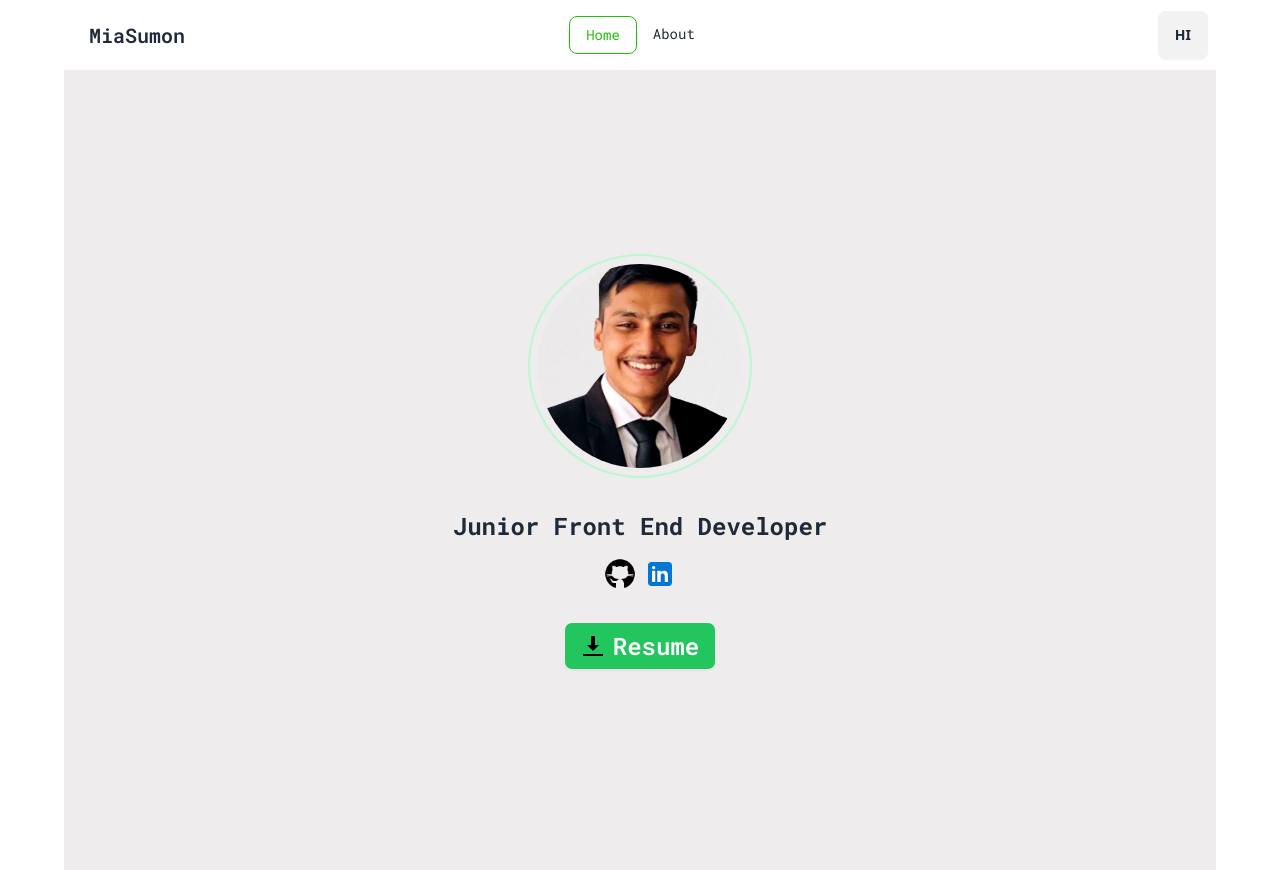
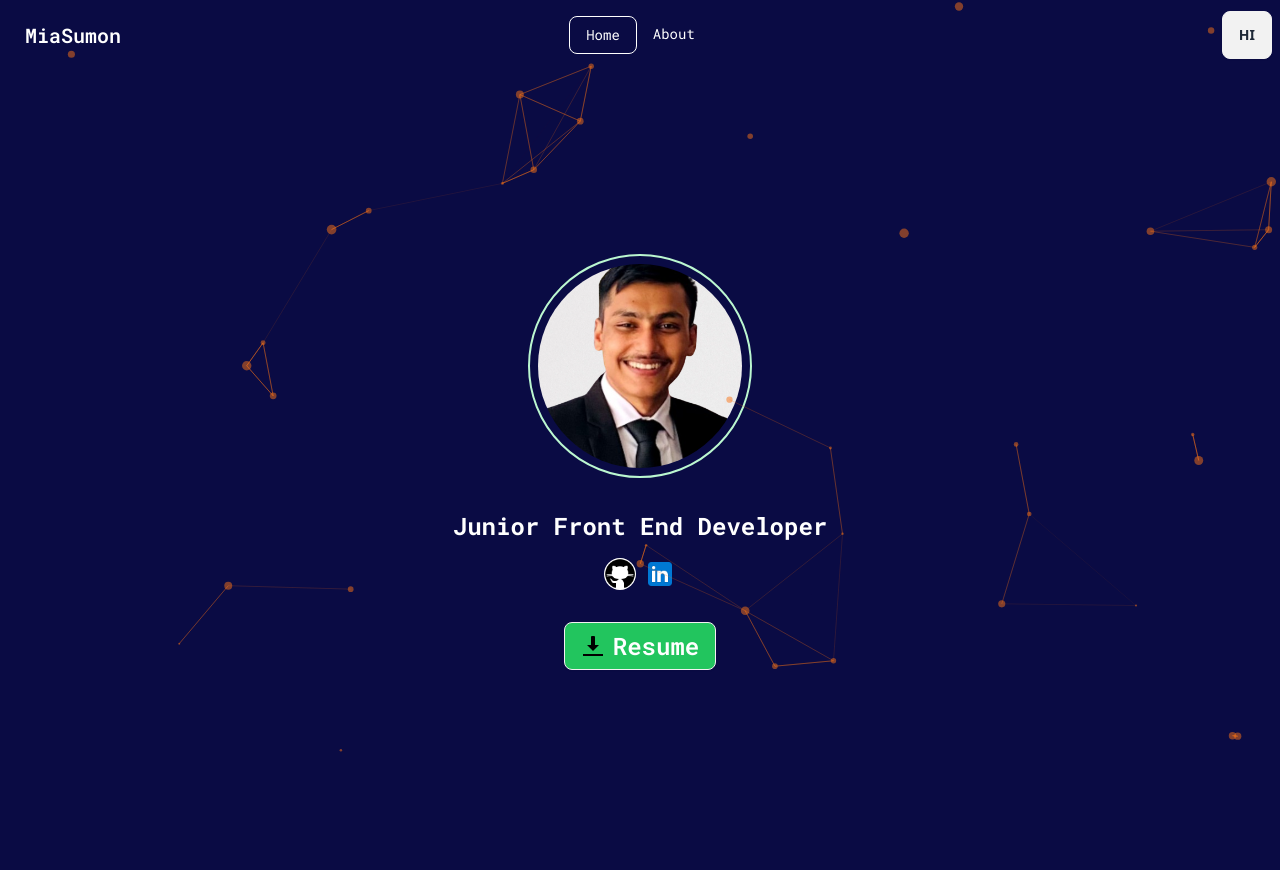
Before and after one commit to miasumon-ru/miasumon-portfolio, a React (Vite) app: page / in a window 1280 px wide. Built offline with nearby package versions, Linux system fonts and the light colour scheme.

Commit message:
added particles js in the background

```diff
--- a/package.json
+++ b/package.json
@@ -10,6 +10,9 @@
     "preview": "vite preview"
   },
   "dependencies": {
+    "@tsparticles/engine": "^3.4.0",
+    "@tsparticles/react": "^3.0.0",
+    "@tsparticles/slim": "^3.4.0",
     "localforage": "^1.10.0",
     "match-sorter": "^6.3.4",
     "react": "^18.3.1",
--- /dev/null
+++ b/src/components/ParticlesBg.jsx
@@ -0,0 +1,121 @@
+
+
+import { useEffect, useMemo, useState } from "react";
+import Particles, { initParticlesEngine } from "@tsparticles/react";
+// import { loadAll } from "@tsparticles/all"; // if you are going to use `loadAll`, install the "@tsparticles/all" package too.
+// import { loadFull } from "tsparticles"; // if you are going to use `loadFull`, install the "tsparticles" package too.
+import { loadSlim } from "@tsparticles/slim"; // if you are going to use `loadSlim`, install the "n" package too.
+
+// import { loadBasic } from "@tsparticles/basic"; // if you are going to use `loadBasic`, install the "@tsparticles/basic" package too.
+
+const ParticlesBg = () => {
+  const [init, setInit] = useState(false);
+
+  // this should be run only once per application lifetime
+  useEffect(() => {
+    initParticlesEngine(async (engine) => {
+      // you can initiate the tsParticles instance (engine) here, adding custom shapes or presets
+      // this loads the tsparticles package bundle, it's the easiest method for getting everything ready
+      // starting from v2 you can add only the features you need reducing the bundle size
+      //await loadAll(engine);
+      //await loadFull(engine);
+      await loadSlim(engine);
+      //await loadBasic(engine);
+    }).then(() => {
+      setInit(true);
+    });
+  }, []);
+
+  const particlesLoaded = (container) => {
+    console.log(container);
+  };
+
+  const options = useMemo(
+    () => ({
+      background: {
+        color: {
+          value: "",
+        },
+      },
+
+      fpsLimit: 120,
+      interactivity: {
+        events: {
+          onClick: {
+            enable: true,
+            mode: "push",
+          },
+          onHover: {
+            enable: true,
+            mode: "repulse",
+          },
+        },
+        modes: {
+          push: {
+            quantity: 4,
+          },
+          repulse: {
+            distance: 300,
+            duration: 0.9,
+          },
+        },
+      },
+
+
+      particles: {
+        color: {
+          value: '#f97316',
+        },
+        links: {
+          color: "#f97316",
+          distance: 150,
+          enable: true,
+          opacity: 0.5,
+          width: 1,
+        },
+        move: {
+          direction: "none",
+          enable: true,
+          outModes: {
+            default: "bounce",
+          },
+          random: false,
+          speed: 2,
+          straight: false,
+        },
+        number: {
+          density: {
+            enable: true,
+          },
+          value: 80,
+        },
+        opacity: {
+          value: 0.5,
+        },
+        shape: {
+          type: "circle",
+        },
+        size: {
+          value: { min: 1, max: 5 },
+        },
+      },
+      detectRetina: true,
+    }),
+    [],
+  );
+
+  if (init) {
+    return (
+      <Particles
+
+        id="tsparticles"
+        particlesLoaded={particlesLoaded}
+        options={options}
+      />
+    );
+  }
+
+  return <></>;
+};
+
+export default ParticlesBg;
--- a/src/index.css
+++ b/src/index.css
@@ -7,6 +7,10 @@
     font-family: "Roboto Mono", monospace;
 }
 
+body{
+    background-color:#0a0b44;
+}
+
 
 @tailwind base;
 @tailwind components;
--- a/src/layout/MainLayout.jsx
+++ b/src/layout/MainLayout.jsx
@@ -1,11 +1,16 @@
 import { Outlet } from "react-router-dom";
-
+import ParticlesBg from "../components/ParticlesBg";
 
 const MainLayout = () => {
     return (
-        <div className="bg-[#eeeced] max-w-6xl mx-auto">
+        <div className="bg-[#0a0b44]">
 
-            <Outlet></Outlet>
+             <ParticlesBg></ParticlesBg>
+
+             {/* <Navbar></Navbar>         */}
+            <Outlet>
+            </Outlet>
+
 
         </div>
     );
--- /dev/null
+++ b/src/pages/About/About.jsx
@@ -0,0 +1,14 @@
+import Navbar from "../Home/Navbar";
+
+
+
+const About = () => {
+    return (
+        <div className="min-h-screen">
+            <Navbar></Navbar>
+            <h1 className="text-white"> This is about page </h1>
+        </div>
+    );
+};
+
+export default About;
--- a/src/pages/Home/Home.jsx
+++ b/src/pages/Home/Home.jsx
@@ -1,27 +1,30 @@
-import Navbar from "./Navbar";
+
 
 import profileImage from '../../assets/sumon_profile.png'
 import githubIcon from '../../assets/github_icon.png'
 import linkedInIcon from '../../assets/linkedIn_icon.png'
 import downloadIcon from '../../assets/download_icon.png'
+import Navbar from './Navbar';
+// import ParticlesBg from "../../components/ParticlesBg";
 
 
 
 const Home = () => {
     return (
         <div >
-
             <Navbar></Navbar>
 
-            <div className="flex flex-col roboto items-center justify-center min-h-screen">
+
+            <div className="flex flex-col roboto items-center justify-center min-h-screen ">
+
 
                 <img className=" w-56 h-56 object-cover border-2 p-2 border-green-200 rounded-full" src={profileImage} alt="Image of Sumon" />
 
-                <p className="text-2xl font-bold  mt-8 text-center" > Junior Front End  Developer </p>
+                <p className="text-2xl font-bold  mt-8 text-center text-white" > Junior Front End  Developer </p>
 
                 <div className="flex flex-row gap-2 my-4" >
-                    <p> <a href="https://github.com/miasumon-ru"> <img className="w-8 h-8" src={githubIcon} alt="" /> </a> </p>
-                    <p> <a href="https://www.linkedin.com/in/miasumon/"> <img className="w-8 h-8" src={linkedInIcon} alt="" /> </a> </p>
+                    <p> <a href="https://github.com/miasumon-ru"> <img className="w-8 h-8 bg-white rounded-full" src={githubIcon} alt="" /> </a> </p>
+                    <p> <a href="https://www.linkedin.com/in/miasumon/"> <img className="w-8 h-8 " src={linkedInIcon} alt="" /> </a> </p>
                 </div>
 
                 <a className="hover:bg-green-600 text-2xl btn bg-green-500  text-white my-4 " href="https://drive.google.com/file/d/1xZ_dUVrF078wvmY_Hl4TyRucyNdiMOr-/view">
@@ -38,6 +41,8 @@ const Home = () => {
             </div>
 
 
+
+
         </div>
     );
 };
--- a/src/pages/Home/Navbar.jsx
+++ b/src/pages/Home/Navbar.jsx
@@ -5,9 +5,9 @@ const Navbar = () => {
 
     const links = <>
 
-    <li className="roboto"> <NavLink to='/' className={({ isActive }) => isActive ? ' text-[#23BE0A] border border-[#23BE0A] ' : ''} > Home </NavLink> </li>
+    <li className="roboto"> <NavLink to='/' className={({ isActive }) => isActive ? 'text-white border border-white' : 'text-white'} > Home </NavLink> </li>
 
-    <li className="roboto"> <NavLink to='/apartment' className={({ isActive }) => isActive ? ' text-[#23BE0A] border border-[#23BE0A]' : ''} > About </NavLink> </li>
+    <li className="roboto"> <NavLink to='/about' className={({ isActive }) => isActive ? 'text-white border border-white' : 'text-white'} > About </NavLink> </li>
 
     {/* <li className="roboto"> <NavLink to='/login' className={({ isActive }) => isActive ? ' text-[#23BE0A] border border-[#23BE0A]' : ''} > Login </NavLink> </li> */}
 
@@ -18,10 +18,10 @@ const Navbar = () => {
 </>
 
     return (
-        <div className="navbar bg-base-100 ">
+        <div className="navbar bg-[#0a0b44]">
             <div className="navbar-start">
                 <div className="dropdown">
-                    <div tabIndex={0} role="button" className="btn btn-ghost lg:hidden">
+                    <div tabIndex={0} role="button" className="btn text-white btn-ghost lg:hidden">
                         <svg
                             xmlns="http://www.w3.org/2000/svg"
                             className="h-5 w-5"
@@ -37,7 +37,7 @@ const Navbar = () => {
                     </div>
                     <ul
                         tabIndex={0}
-                        className="menu menu-sm dropdown-content bg-base-100 rounded-box z-[1] mt-3 w-52 p-2 shadow">
+                        className="menu menu-sm dropdown-content  rounded-box z-[1] mt-3 w-52 p-2 shadow">
 
                         {
                             links
@@ -48,7 +48,7 @@ const Navbar = () => {
 
                     </ul>
                 </div>
-                <a className="btn btn-ghost text-xl roboto">MiaSumon</a>
+                <a className="btn btn-ghost text-xl roboto text-white">MiaSumon</a>
             </div>
             <div className="navbar-center hidden lg:flex">
                 <ul className="menu menu-horizontal px-1">
--- a/src/routes/MainRoutes.jsx
+++ b/src/routes/MainRoutes.jsx
@@ -4,6 +4,7 @@ import {
 import MainLayout from "../layout/MainLayout";
 import ErrorPage from "../pages/ErrorPage/ErrorPage";
 import Home from "../pages/Home/Home";
+import About from "../pages/About/About";
 
   const router = createBrowserRouter([
     {
@@ -15,6 +16,10 @@ import Home from "../pages/Home/Home";
           path: '/',
           element: <Home></Home>,
         },
+        {
+          path: '/about',
+          element: <About></About>,
+        },
       ],
     },
   ]);
```
Also changed, not shown: 1 other file (tests, documents, lock files or other folders).
